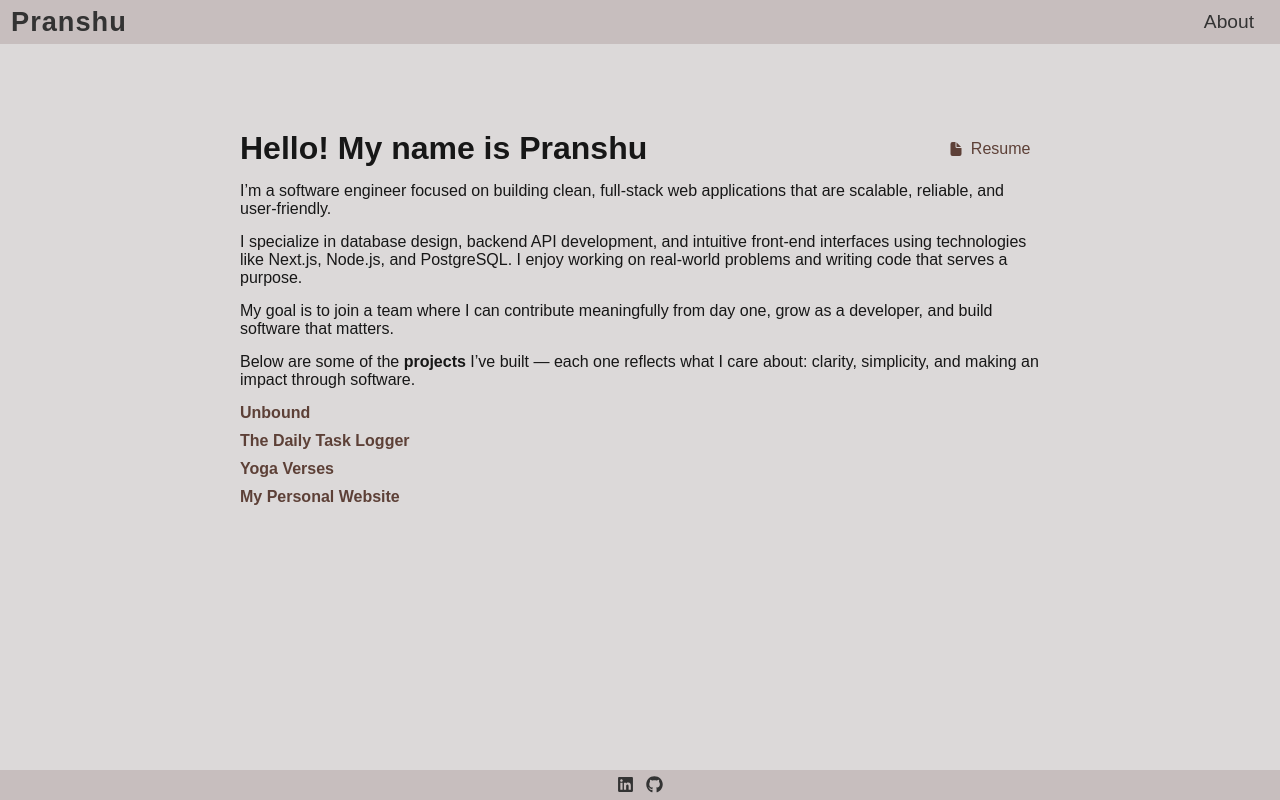
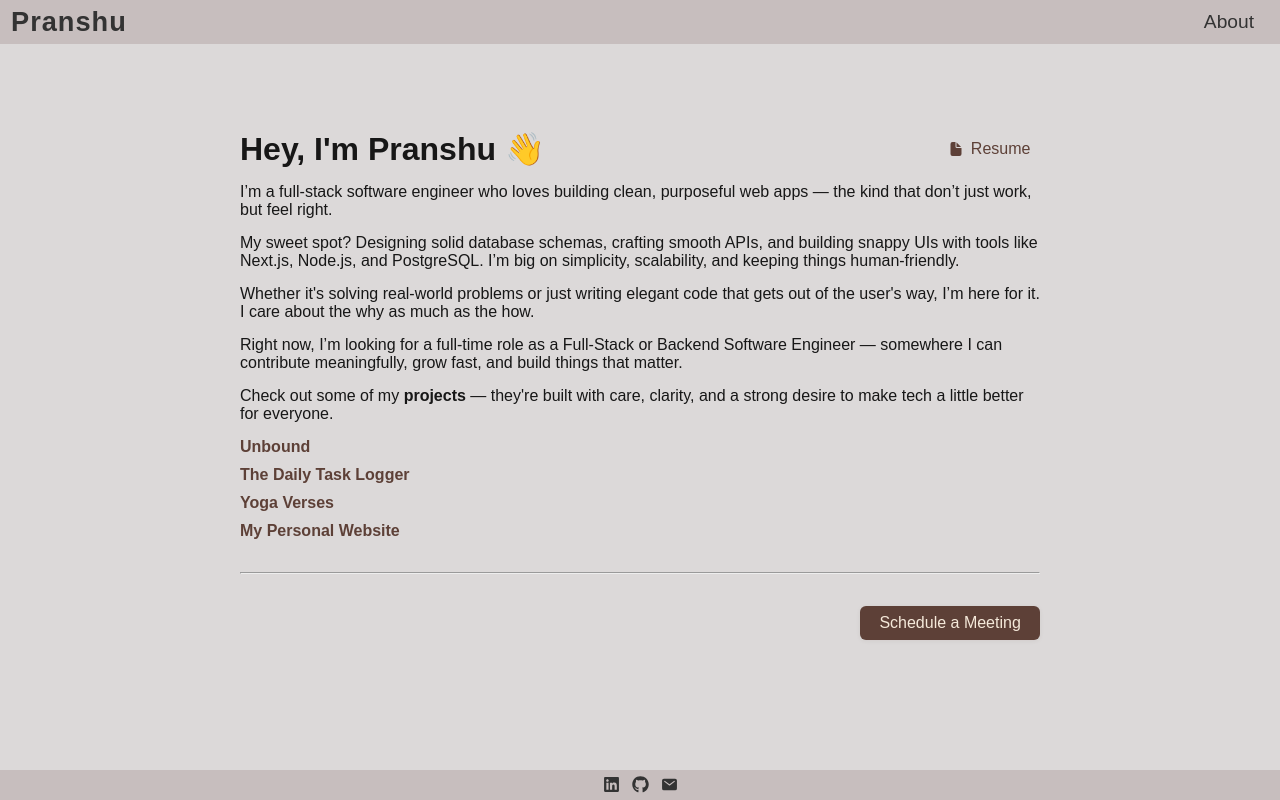
Before and after one commit to RayFrightener/pranshublog, a Next.js app in the folder blog/: page /about in a window 1280 px wide. Built offline with nearby package versions, Linux system fonts and the light colour scheme.

Commit message:
feat(about): add email and Calendly links, revise about section

```diff
--- a/blog/src/app/about/page.js
+++ b/blog/src/app/about/page.js
@@ -6,7 +6,7 @@ export default function About() {
         <div className={styles.page}>
             <main className={styles.main}>
                 <h1 className={styles.header}>
-                    <span>Hello! My name is Pranshu</span>
+                <span>Hey, I'm Pranshu 👋</span>
                 <a
                     href="/softwareEngineerPranshuChawlaResume2025.docx.pdf"
                     className={styles.resumeLink}
@@ -18,18 +18,21 @@ export default function About() {
                     Resume
                 </a>
                 </h1>
+
                 <p>
-                    I’m a software engineer focused on building clean, full-stack web applications that are scalable, reliable, and user-friendly.
+                I’m a full-stack software engineer who loves building clean, purposeful web apps — the kind that don’t just work, but feel right.
                 </p>
                 <p>
-                    I specialize in database design, backend API development, and intuitive front-end interfaces using technologies like Next.js, Node.js, and PostgreSQL.
-                    I enjoy working on real-world problems and writing code that serves a purpose.
+                My sweet spot? Designing solid database schemas, crafting smooth APIs, and building snappy UIs with tools like Next.js, Node.js, and PostgreSQL. I’m big on simplicity, scalability, and keeping things human-friendly.
                 </p>
                 <p>
-                    My goal is to join a team where I can contribute meaningfully from day one, grow as a developer, and build software that matters.
+                Whether it's solving real-world problems or just writing elegant code that gets out of the user's way, I’m here for it. I care about the why as much as the how.
                 </p>
                 <p>
-                    Below are some of the <b>projects</b> I’ve built — each one reflects what I care about: clarity, simplicity, and making an impact through software.
+                Right now, I’m looking for a full-time role as a Full-Stack or Backend Software Engineer — somewhere I can contribute meaningfully, grow fast, and build things that matter.
+                </p>
+                <p>
+                Check out some of my <b>projects</b> — they're built with care, clarity, and a strong desire to make tech a little better for everyone.
                 </p>
                 <ul className={styles.projectList}>
                     <li><a href="https://iamtruth.me" target="_blank" rel="noopener noreferrer">Unbound</a></li>
@@ -37,6 +40,17 @@ export default function About() {
                     <li><a href="https://yoga-shlokas.vercel.app/" target="_blank" rel="noopener noreferrer">Yoga Verses</a></li>
                     <li><a href="https://pranshublog-rho.vercel.app/" target="_blank" rel="noopener noreferrer">My Personal Website</a></li>
                 </ul>
+                <hr style={{ margin: "2rem 0" }} />
+                <div style={{ display: "flex", justifyContent: "flex-end" }}>
+                <a
+                    href="https://calendly.com/pranshuchawla19/30min"
+                    target="_blank"
+                    rel="noopener noreferrer"
+                    className={styles.scheduleBtn}
+                >
+                    Schedule a Meeting
+                </a>
+            </div>
             </main>
         </div>
     )
--- a/blog/src/app/about/page.module.css
+++ b/blog/src/app/about/page.module.css
@@ -64,3 +64,23 @@
     color: #bf360c;
     text-decoration: underline;
 }
+
+.scheduleBtn {
+    background: #5d4037;
+    color: #f5e9da !important; /* Ensure white text */
+    padding: 0.5em 1.2em;
+    border-radius: 6px;
+    font-weight: 500;
+    text-decoration: none;
+    transition: background 0.2s, color 0.2s;
+    font-size: 1rem;
+    margin-left: 1rem;
+    box-shadow: 0 1px 4px rgba(93, 64, 55, 0.08);
+    border: none;
+    cursor: pointer;
+    display: inline-block;
+}
+.scheduleBtn:hover {
+    background: #7e573c;
+    color: #fffbe7 !important;
+}
--- a/blog/src/app/layout.js
+++ b/blog/src/app/layout.js
@@ -4,6 +4,9 @@ import "../styles/globals.css";
 import styles from "./layout.module.css";
 import { FaLinkedin, FaGithub } from "react-icons/fa";
 import { Analytics } from "@vercel/analytics/react"
+import { IoMail } from "react-icons/io5";
+
+
 
 export default function RootLayout({ children }) {
   return (
@@ -28,6 +31,14 @@ export default function RootLayout({ children }) {
             <a href="https://github.com/RayFrightener" target="_blank" rel="noopener noreferrer">
               <FaGithub />
             </a>
+            <a
+            href="https://mail.google.com/mail/?view=cm&to=pranshuchawla19@gmail.com"
+            target="_blank"
+            rel="noopener noreferrer"
+            title="Email me via Gmail"
+          >
+            <IoMail />
+          </a>
           </div>
         </footer>
         <Analytics />
```
Lines whose indentation alone changed are shown as unchanged.
